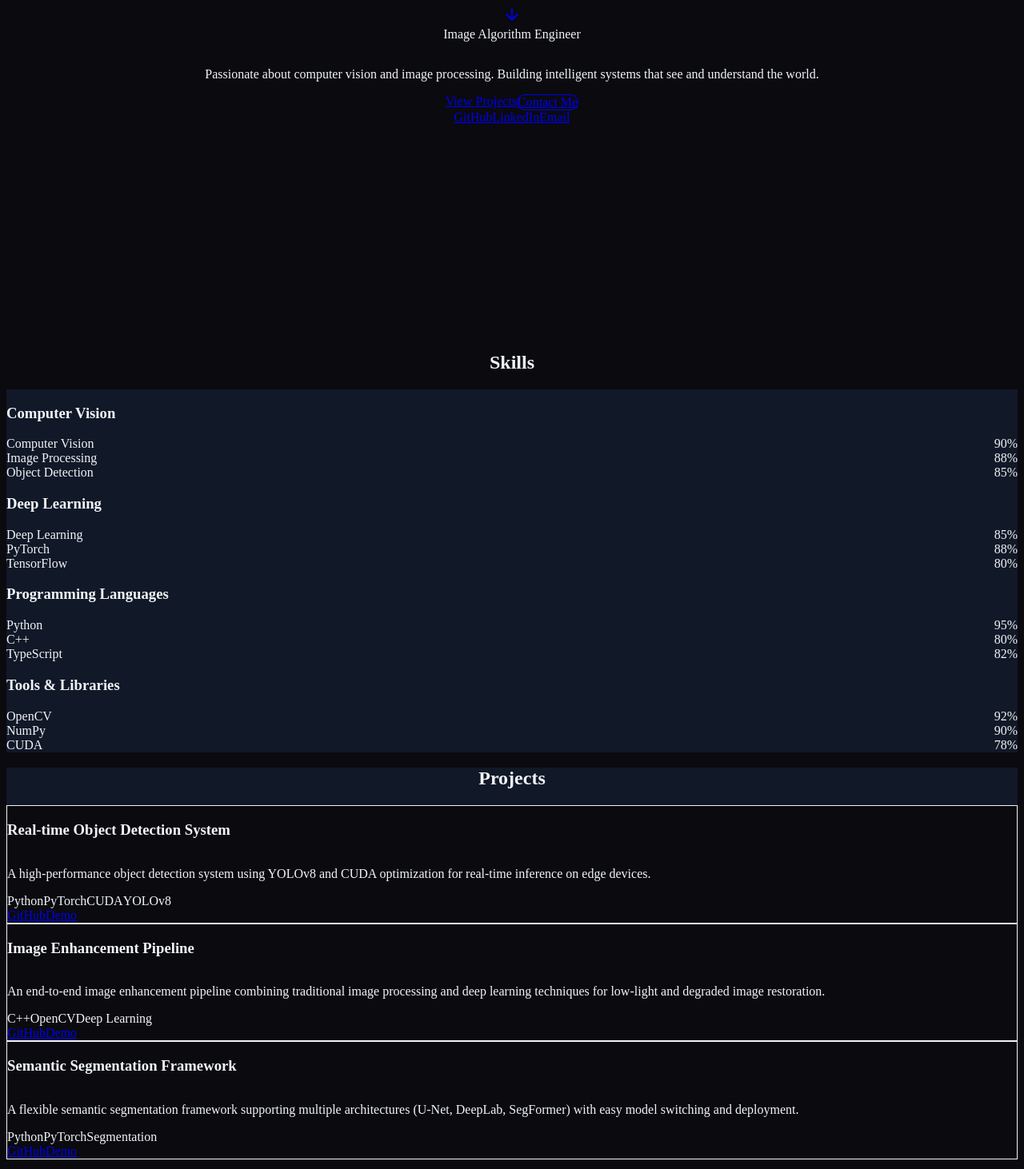
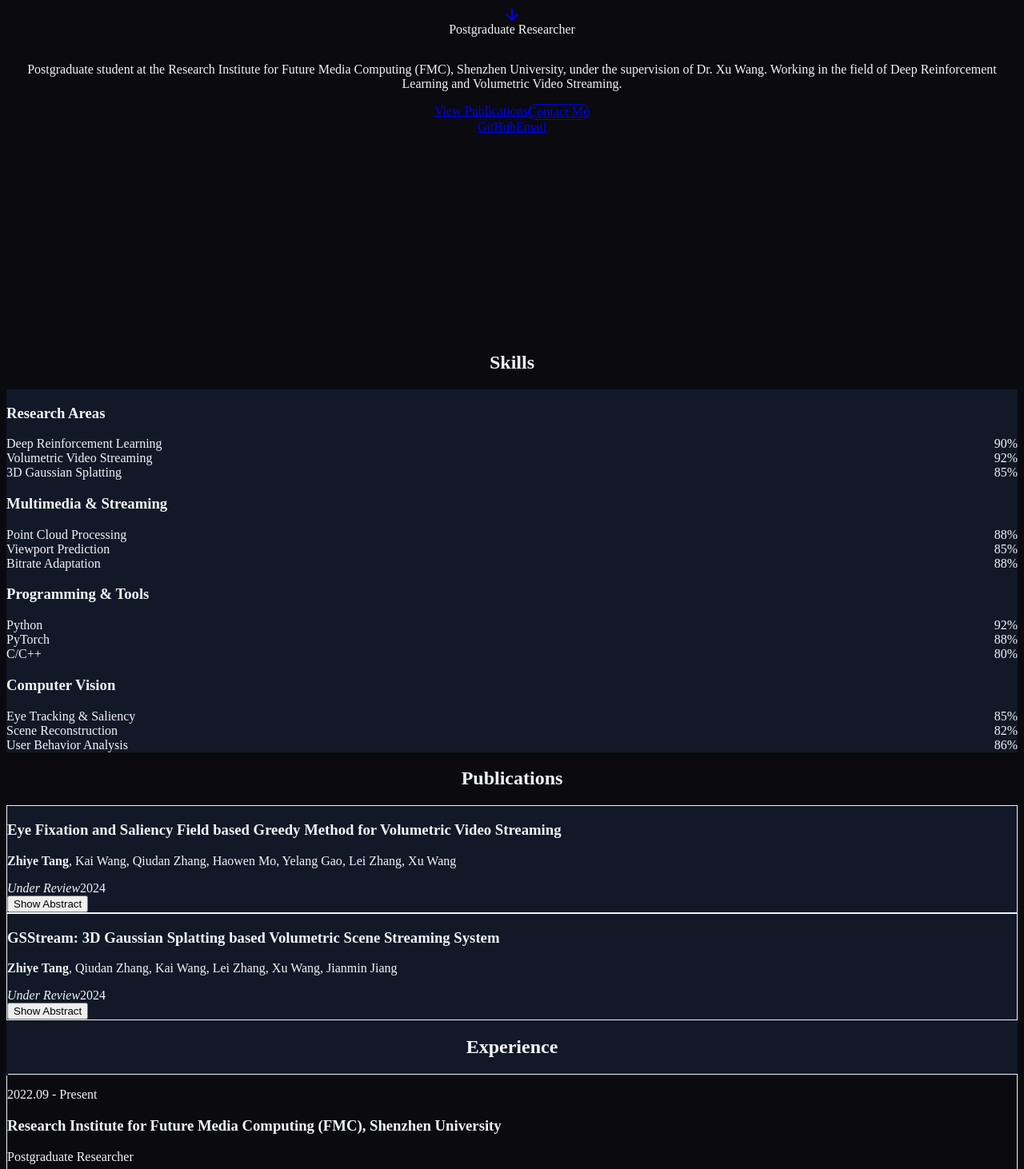
Before and after one commit to ZhiyeTang/zhiyetang.github.io, a React (Vite) app: page / in a window 1280 px wide. Shown: the part 388-1850 px from the top of the page at 80% size. Built offline with nearby package versions, Linux system fonts and the light colour scheme.

Commit message:
feat: populate profile with real data from zhiyetang.github.io

```diff
--- a/src/App.tsx
+++ b/src/App.tsx
@@ -1,7 +1,6 @@
 import { Navbar, Footer } from './components/layout'
 import Hero from './sections/Hero'
 import { Skills } from './sections/Skills'
-import { Projects } from './sections/Projects'
 import { Publications } from './sections/Publications'
 import Experience from './sections/Experience'
 import Education from './sections/Education'
@@ -14,7 +13,6 @@ function App() {
       <main>
         <Hero />
         <Skills />
-        <Projects />
         <Publications />
         <Experience />
         <Education />
--- a/src/components/layout/Footer.tsx
+++ b/src/components/layout/Footer.tsx
@@ -14,14 +14,6 @@ export default function Footer() {
             GitHub
           </a>
           <a
-            href={contact.linkedin}
-            target="_blank"
-            rel="noopener noreferrer"
-            className="text-gray-400 hover:text-white transition-colors text-sm"
-          >
-            LinkedIn
-          </a>
-          <a
             href={`mailto:${contact.email}`}
             className="text-gray-400 hover:text-white transition-colors text-sm"
           >
@@ -29,7 +21,7 @@ export default function Footer() {
           </a>
         </div>
         <p className="text-gray-500 text-sm">
-          &copy; 2024 Zhiye TANG. All rights reserved.
+          &copy; {new Date().getFullYear()} Zhiye Tang. All rights reserved.
         </p>
       </div>
     </footer>
--- a/src/components/layout/Navbar.tsx
+++ b/src/components/layout/Navbar.tsx
@@ -5,7 +5,6 @@ import LanguageToggle from '../ui/LanguageToggle'
 const navLinks = [
   { key: 'nav_about' as const, href: '#hero' },
   { key: 'nav_skills' as const, href: '#skills' },
-  { key: 'nav_projects' as const, href: '#projects' },
   { key: 'nav_publications' as const, href: '#publications' },
   { key: 'nav_experience' as const, href: '#experience' },
   { key: 'nav_education' as const, href: '#education' },
@@ -37,7 +36,7 @@ export default function Navbar() {
             href="#hero"
             className="bg-gradient-to-r from-primary to-secondary bg-clip-text text-transparent font-bold text-xl"
           >
-            Jeric
+            Zhiye Tang
           </a>
 
           <div className="hidden md:flex items-center gap-6">
--- a/src/data/index.ts
+++ b/src/data/index.ts
@@ -9,14 +9,14 @@ import type {
 } from '../types';
 
 export const personalInfo: PersonalInfo = {
-  name: 'Zhiye TANG',
+  name: 'Zhiye Tang',
   title: {
-    en: 'Image Algorithm Engineer',
-    zh: '影像算法工程师',
+    en: 'Postgraduate Researcher',
+    zh: '硕士研究生',
   },
   bio: {
-    en: 'Passionate about computer vision and image processing. Building intelligent systems that see and understand the world.',
-    zh: '专注于计算机视觉与图像处理，致力于构建能够感知和理解世界的智能系统。',
+    en: 'Postgraduate student at the Research Institute for Future Media Computing (FMC), Shenzhen University, under the supervision of Dr. Xu Wang. Working in the field of Deep Reinforcement Learning and Volumetric Video Streaming.',
+    zh: '深圳大学未来媒体计算研究所（FMC）硕士研究生，导师为王旭博士。研究方向为深度强化学习与体积视频流媒体。',
   },
   avatar: '',
 };
@@ -24,124 +24,73 @@ export const personalInfo: PersonalInfo = {
 export const skills: SkillGroup[] = [
   {
     category: {
+      en: 'Research Areas',
+      zh: '研究方向',
+    },
+    items: [
+      { name: 'Deep Reinforcement Learning', proficiency: 90 },
+      { name: 'Volumetric Video Streaming', proficiency: 92 },
+      { name: '3D Gaussian Splatting', proficiency: 85 },
+    ],
+  },
+  {
+    category: {
+      en: 'Multimedia & Streaming',
+      zh: '多媒体与流媒体',
+    },
+    items: [
+      { name: 'Point Cloud Processing', proficiency: 88 },
+      { name: 'Viewport Prediction', proficiency: 85 },
+      { name: 'Bitrate Adaptation', proficiency: 88 },
+    ],
+  },
+  {
+    category: {
+      en: 'Programming & Tools',
+      zh: '编程与工具',
+    },
+    items: [
+      { name: 'Python', proficiency: 92 },
+      { name: 'PyTorch', proficiency: 88 },
+      { name: 'C/C++', proficiency: 80 },
+    ],
+  },
+  {
+    category: {
       en: 'Computer Vision',
       zh: '计算机视觉',
     },
     items: [
-      { name: 'Computer Vision', proficiency: 90 },
-      { name: 'Image Processing', proficiency: 88 },
-      { name: 'Object Detection', proficiency: 85 },
-    ],
-  },
-  {
-    category: {
-      en: 'Deep Learning',
-      zh: '深度学习',
-    },
-    items: [
-      { name: 'Deep Learning', proficiency: 85 },
-      { name: 'PyTorch', proficiency: 88 },
-      { name: 'TensorFlow', proficiency: 80 },
-    ],
-  },
-  {
-    category: {
-      en: 'Programming Languages',
-      zh: '编程语言',
-    },
-    items: [
-      { name: 'Python', proficiency: 95 },
-      { name: 'C++', proficiency: 80 },
-      { name: 'TypeScript', proficiency: 82 },
-    ],
-  },
-  {
-    category: {
-      en: 'Tools & Libraries',
-      zh: '工具与库',
-    },
-    items: [
-      { name: 'OpenCV', proficiency: 92 },
-      { name: 'NumPy', proficiency: 90 },
-      { name: 'CUDA', proficiency: 78 },
+      { name: 'Eye Tracking & Saliency', proficiency: 85 },
+      { name: 'Scene Reconstruction', proficiency: 82 },
+      { name: 'User Behavior Analysis', proficiency: 86 },
     ],
   },
 ];
 
-export const projects: Project[] = [
-  {
-    title: {
-      en: 'Real-time Object Detection System',
-      zh: '实时目标检测系统',
-    },
-    description: {
-      en: 'A high-performance object detection system using YOLOv8 and CUDA optimization for real-time inference on edge devices.',
-      zh: '基于YOLOv8和CUDA优化的高性能目标检测系统，支持边缘设备实时推理。',
-    },
-    tags: ['Python', 'PyTorch', 'CUDA', 'YOLOv8'],
-    githubUrl: 'https://github.com/zhiyetang/object-detection',
-    demoUrl: 'https://demo.example.com/detection',
-  },
-  {
-    title: {
-      en: 'Image Enhancement Pipeline',
-      zh: '图像增强处理管道',
-    },
-    description: {
-      en: 'An end-to-end image enhancement pipeline combining traditional image processing and deep learning techniques for low-light and degraded image restoration.',
-      zh: '结合传统图像处理和深度学习技术的端到端图像增强管道，用于低光和退化图像恢复。',
-    },
-    tags: ['C++', 'OpenCV', 'Deep Learning'],
-    githubUrl: 'https://github.com/zhiyetang/image-enhancement',
-    demoUrl: 'https://demo.example.com/enhancement',
-  },
-  {
-    title: {
-      en: 'Semantic Segmentation Framework',
-      zh: '语义分割框架',
-    },
-    description: {
-      en: 'A flexible semantic segmentation framework supporting multiple architectures (U-Net, DeepLab, SegFormer) with easy model switching and deployment.',
-      zh: '支持多种架构（U-Net、DeepLab、SegFormer）的灵活语义分割框架，易于模型切换和部署。',
-    },
-    tags: ['Python', 'PyTorch', 'Segmentation'],
-    githubUrl: 'https://github.com/zhiyetang/segmentation-framework',
-    demoUrl: 'https://demo.example.com/segmentation',
-  },
-];
+export const projects: Project[] = [];
 
 export const publications: Publication[] = [
   {
-    title: 'Efficient Real-time Object Detection on Edge Devices',
-    authors: ['Zhiye TANG', 'John Smith', 'Jane Doe'],
-    venue: 'IEEE Conference on Computer Vision and Pattern Recognition',
-    year: 2023,
-    doi: '10.1109/CVPR.2023.12345',
+    title: 'Eye Fixation and Saliency Field based Greedy Method for Volumetric Video Streaming',
+    authors: ['Zhiye Tang', 'Kai Wang', 'Qiudan Zhang', 'Haowen Mo', 'Yelang Gao', 'Lei Zhang', 'Xu Wang'],
+    venue: 'Under Review',
+    year: 2024,
+    doi: '',
     abstract: {
-      en: 'This paper presents an efficient object detection method optimized for edge devices with limited computational resources. We propose a novel pruning strategy combined with quantization to achieve real-time inference.',
-      zh: '本文提出了一种针对计算资源有限的边缘设备优化的高效目标检测方法。我们提出了一种新颖的剪枝策略与量化相结合的方法以实现实时推理。',
+      en: 'In this paper, we propose a greedy method named GES tailored for volumetric video streaming, which exploits human eye fixation data and saliency field to allocate bitrates for different tiles decomposed from point cloud scenes under a given bandwidth constraint. Moreover, to evaluate the performance of GES, we construct a platform to collect user head posture and eye fixation data, accumulating 40 user viewing behavior trajectories in total.',
+      zh: '本文提出了一种名为GES的贪心方法，专为体积视频流媒体设计，利用人眼注视数据和显著性场在给定带宽约束下为点云场景分解的不同瓦片分配比特率。此外，为了评估GES的性能，我们构建了一个平台来收集用户头部姿态和眼动注视数据，共积累了40条用户观看行为轨迹。',
     },
   },
   {
-    title: 'Deep Learning for Low-Light Image Enhancement',
-    authors: ['Zhiye TANG', 'Alice Johnson'],
-    venue: 'International Journal of Computer Vision',
-    year: 2023,
-    doi: '10.1007/s11263-023-01234-5',
+    title: 'GSStream: 3D Gaussian Splatting based Volumetric Scene Streaming System',
+    authors: ['Zhiye Tang', 'Qiudan Zhang', 'Kai Wang', 'Lei Zhang', 'Xu Wang', 'Jianmin Jiang'],
+    venue: 'Under Review',
+    year: 2024,
+    doi: '',
     abstract: {
-      en: 'We propose a deep learning approach for enhancing low-light images while preserving fine details and reducing noise. Our method outperforms traditional methods on multiple benchmarks.',
-      zh: '我们提出了一种深度学习方法用于增强低光图像，同时保留细节并降低噪声。我们的方法在多个基准上优于传统方法。',
-    },
-  },
-  {
-    title: 'Semantic Segmentation with Transformer Architecture',
-    authors: ['Zhiye TANG', 'Bob Wilson', 'Carol White', 'David Brown'],
-    venue: 'IEEE Transactions on Pattern Analysis and Machine Intelligence',
-    year: 2024,
-    doi: '10.1109/TPAMI.2024.56789',
-    abstract: {
-      en: 'This work explores the application of transformer architectures to semantic segmentation tasks. We demonstrate that transformers can achieve state-of-the-art results with improved efficiency.',
-      zh: '本工作探索了变换器架构在语义分割任务中的应用。我们证明了变换器可以以改进的效率实现最先进的结果。',
+      en: 'In this paper, we propose GSStream, a novel volumetric scene streaming system to support 3DGS data format. Specifically, GSStream integrates a collaborative viewport prediction module to better predict users\' future behaviors by learning collaborative priors and historical priors from multiple users and users\' viewport sequences, and a DRL-based bitrate adaptation module to tackle the state and action space variability challenge of the bitrate adaptation problem, achieving efficient 3DGS content delivery. Besides, we first build a user viewport trajectory dataset for 3DGS scenes to support the training and streaming simulation.',
+      zh: '本文提出了GSStream，一种新型体积场景流媒体系统，支持3DGS数据格式。具体而言，GSStream集成了协作视口预测模块，通过学习多用户的协作先验和用户视口序列的历史先验来更好地预测用户未来行为，以及基于DRL的比特率自适应模块来解决比特率自适应问题中状态和动作空间可变性的挑战，实现高效的3DGS内容传输。此外，我们首次构建了3DGS场景的用户视口轨迹数据集，以支持训练和流媒体仿真。',
     },
   },
 ];
@@ -149,32 +98,32 @@ export const publications: Publication[] = [
 export const experience: Experience[] = [
   {
     company: {
-      en: 'Tech Vision Inc.',
-      zh: '科技视觉公司',
+      en: 'Research Institute for Future Media Computing (FMC), Shenzhen University',
+      zh: '深圳大学未来媒体计算研究所（FMC）',
     },
     role: {
-      en: 'Senior Image Algorithm Engineer',
-      zh: '高级影像算法工程师',
+      en: 'Postgraduate Researcher',
+      zh: '硕士研究生',
     },
-    period: '2022 - Present',
+    period: '2022.09 - Present',
     description: {
-      en: 'Led the development of real-time object detection systems and image enhancement pipelines. Optimized algorithms for edge device deployment achieving 10x performance improvement.',
-      zh: '领导实时目标检测系统和图像增强管道的开发。优化了边缘设备部署的算法，性能提升10倍。',
+      en: 'Conducting research on Deep Reinforcement Learning and Volumetric Video Streaming under the supervision of Dr. Xu Wang. Published papers on eye fixation-based streaming optimization and 3D Gaussian Splatting streaming systems.',
+      zh: '在王旭博士指导下从事深度强化学习与体积视频流媒体研究。发表了关于基于眼动注视的流媒体优化和3D高斯泼溅流媒体系统的论文。',
     },
   },
   {
     company: {
-      en: 'AI Research Lab',
-      zh: '人工智能研究实验室',
+      en: 'ACM Multimedia (ACMMM) 2024',
+      zh: 'ACM多媒体（ACMMM）2024',
     },
     role: {
-      en: 'Computer Vision Engineer',
-      zh: '计算机视觉工程师',
+      en: 'Conference Reviewer',
+      zh: '会议审稿人',
     },
-    period: '2020 - 2022',
+    period: '2024.04',
     description: {
-      en: 'Developed semantic segmentation models and conducted research on deep learning optimization. Published 3 papers in top-tier conferences.',
-      zh: '开发了语义分割模型并进行了深度学习优化研究。在顶级会议上发表了3篇论文。',
+      en: 'Served as a reviewer for ACM Multimedia 2024 conference.',
+      zh: '担任ACM Multimedia 2024会议审稿人。',
     },
   },
 ];
@@ -182,32 +131,32 @@ export const experience: Experience[] = [
 export const education: Education[] = [
   {
     school: {
-      en: 'University of Technology',
-      zh: '科技大学',
+      en: 'Shenzhen University',
+      zh: '深圳大学',
     },
     degree: {
-      en: 'Master of Science in Computer Science',
-      zh: '计算机科学硕士',
+      en: 'Master of Science (Postgraduate)',
+      zh: '硕士研究生',
     },
-    period: '2018 - 2020',
-    gpa: '3.8/4.0',
+    period: '2022.09 - Present',
+    gpa: '',
   },
   {
     school: {
-      en: 'National University',
-      zh: '国立大学',
+      en: 'Shenzhen University',
+      zh: '深圳大学',
     },
     degree: {
-      en: 'Bachelor of Science in Computer Science',
-      zh: '计算机科学学士',
+      en: 'Bachelor of Science',
+      zh: '理学学士',
     },
-    period: '2014 - 2018',
-    gpa: '3.7/4.0',
+    period: '2018.09 - 2022.07',
+    gpa: '',
   },
 ];
 
 export const contact: ContactInfo = {
-  email: 'jeric@example.com',
-  github: 'https://github.com/zhiyetang',
-  linkedin: 'https://linkedin.com/in/zhiyetang',
+  email: 'zhiyetang2022@foxmail.com',
+  github: 'https://github.com/ZhiyeTang',
+  linkedin: '',
 };
--- a/src/i18n/translations.ts
+++ b/src/i18n/translations.ts
@@ -10,9 +10,9 @@ export const translations = {
     nav_contact: 'Contact',
     // Hero
     hero_greeting: 'Hi, I\'m',
-    hero_title: 'Image Algorithm Engineer',
-    hero_bio: 'Passionate about computer vision and image processing. Building intelligent systems that see and understand the world.',
-    hero_cta_projects: 'View Projects',
+    hero_title: 'Postgraduate Researcher',
+    hero_bio: 'Working in the field of Deep Reinforcement Learning and Volumetric Video Streaming at Shenzhen University.',
+    hero_cta_projects: 'View Publications',
     hero_cta_contact: 'Contact Me',
     hero_scroll: 'Scroll Down',
     // Sections
@@ -55,16 +55,16 @@ export const translations = {
     nav_contact: '联系',
     // Hero
     hero_greeting: '你好，我是',
-    hero_title: '影像算法工程师',
-    hero_bio: '专注于计算机视觉与图像处理，致力于构建能够感知和理解世界的智能系统。',
-    hero_cta_projects: '查看项目',
+    hero_title: '硕士研究生',
+    hero_bio: '深圳大学未来媒体计算研究所，研究方向为深度强化学习与体积视频流媒体。',
+    hero_cta_projects: '查看发表',
     hero_cta_contact: '联系我',
     hero_scroll: '向下滚动',
     // Sections
     section_skills: '技能',
     section_projects: '项目',
     section_publications: '学术发表',
-    section_experience: '工作经历',
+    section_experience: '经历',
     section_education: '教育背景',
     section_contact: '联系方式',
     // Skills
@@ -79,7 +79,7 @@ export const translations = {
     publications_show_abstract: '展开摘要',
     publications_hide_abstract: '收起摘要',
     // Experience
-    experience_subtitle: '我的职业历程',
+    experience_subtitle: '我的经历',
     // Education
     education_subtitle: '学术背景',
     education_gpa: '绩点',
--- a/src/sections/Hero.tsx
+++ b/src/sections/Hero.tsx
@@ -23,7 +23,7 @@ export default function Hero() {
       >
 
         <div className="w-32 h-32 rounded-full bg-gradient-to-br from-primary to-secondary flex items-center justify-center text-4xl font-bold text-white shadow-2xl shadow-primary/30">
-          J
+          Z
         </div>
 
 
@@ -33,7 +33,7 @@ export default function Hero() {
 
 
         <p className="text-xl text-gray-400 -mt-2 tracking-widest uppercase font-light">
-          Jeric
+          唐致烨
         </p>
 
 
@@ -49,7 +49,7 @@ export default function Hero() {
 
         <div className="flex flex-wrap gap-4 justify-center mt-2">
           <a
-            href="#projects"
+            href="#publications"
             className="px-8 py-3 rounded-full bg-gradient-to-r from-primary to-secondary text-white font-semibold hover:opacity-90 transition-opacity shadow-lg shadow-primary/25"
           >
             {t('hero_cta_projects')}
@@ -71,14 +71,6 @@ export default function Hero() {
             className="text-gray-400 hover:text-primary transition-colors text-sm font-medium"
           >
             GitHub
-          </a>
-          <a
-            href={contact.linkedin}
-            target="_blank"
-            rel="noopener noreferrer"
-            className="text-gray-400 hover:text-primary transition-colors text-sm font-medium"
-          >
-            LinkedIn
           </a>
           <a
             href={`mailto:${contact.email}`}
--- a/src/sections/Publications.tsx
+++ b/src/sections/Publications.tsx
@@ -14,7 +14,7 @@ function PublicationCard({ pub }: { pub: (typeof publications)[0] }) {
       <p className="text-sm text-gray-300 mb-2">
         {pub.authors.map((author, i) => (
           <span key={author}>
-            {author === 'Zhiye TANG' ? (
+            {author === 'Zhiye Tang' ? (
               <strong className="text-primary">{author}</strong>
             ) : (
               <span>{author}</span>
@@ -27,6 +27,7 @@ function PublicationCard({ pub }: { pub: (typeof publications)[0] }) {
       <div className="flex flex-wrap items-center gap-3 mb-3">
         <span className="text-secondary text-sm italic">{pub.venue}</span>
         <span className="text-gray-400 text-sm">{pub.year}</span>
+        {pub.doi && (
           <a
             href={`https://doi.org/${pub.doi}`}
             target="_blank"
@@ -35,6 +36,7 @@ function PublicationCard({ pub }: { pub: (typeof publications)[0] }) {
           >
             DOI: {pub.doi}
           </a>
+        )}
       </div>
 
       <button
@@ -66,8 +68,8 @@ export function Publications() {
         </div>
 
         <div className="flex flex-col gap-6">
-          {publications.map((pub) => (
-            <PublicationCard key={pub.doi} pub={pub} />
+          {publications.map((pub, index) => (
+            <PublicationCard key={pub.doi || index} pub={pub} />
           ))}
         </div>
       </div>
```
Also changed, not shown: src/sections/Contact.tsx (+3 -11 lines), src/sections/Education.tsx (+5 -4 lines), 1 other file (tests, documents, lock files or other folders). Lines whose indentation alone changed are shown as unchanged.
